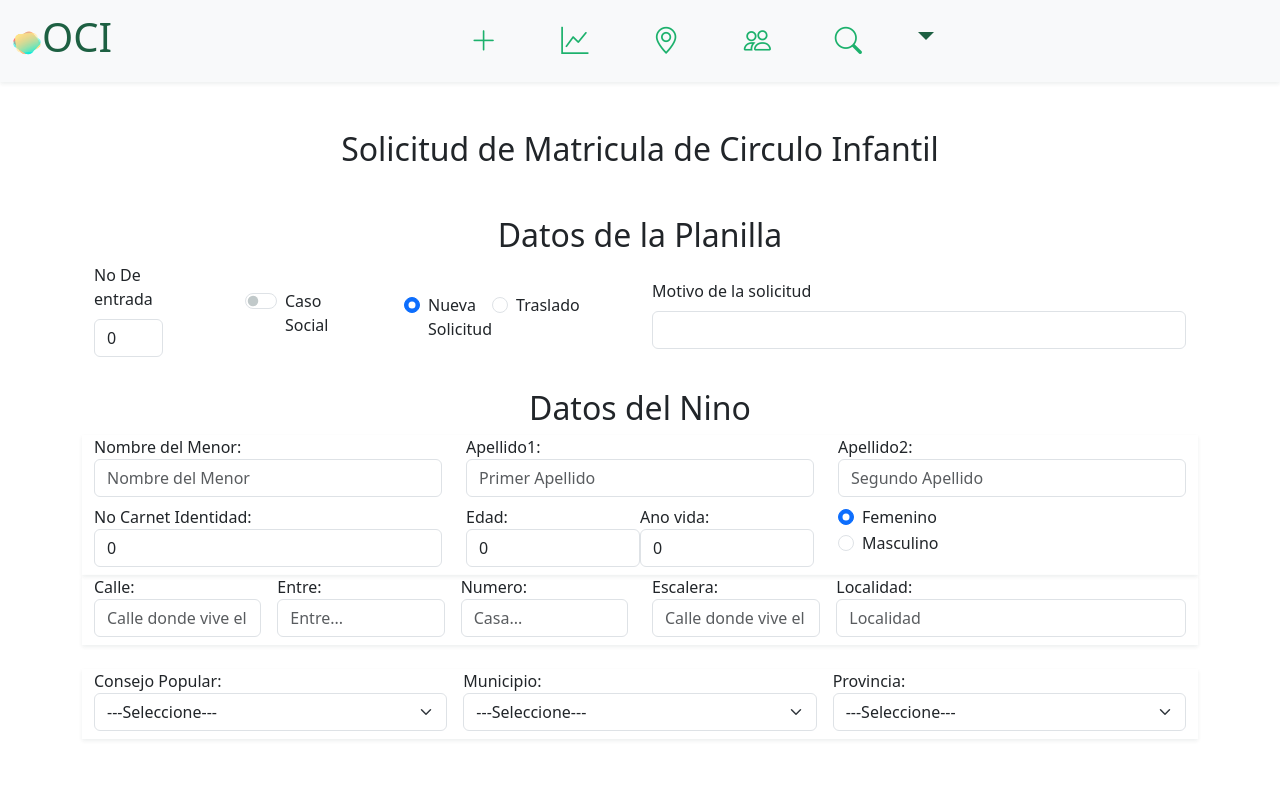
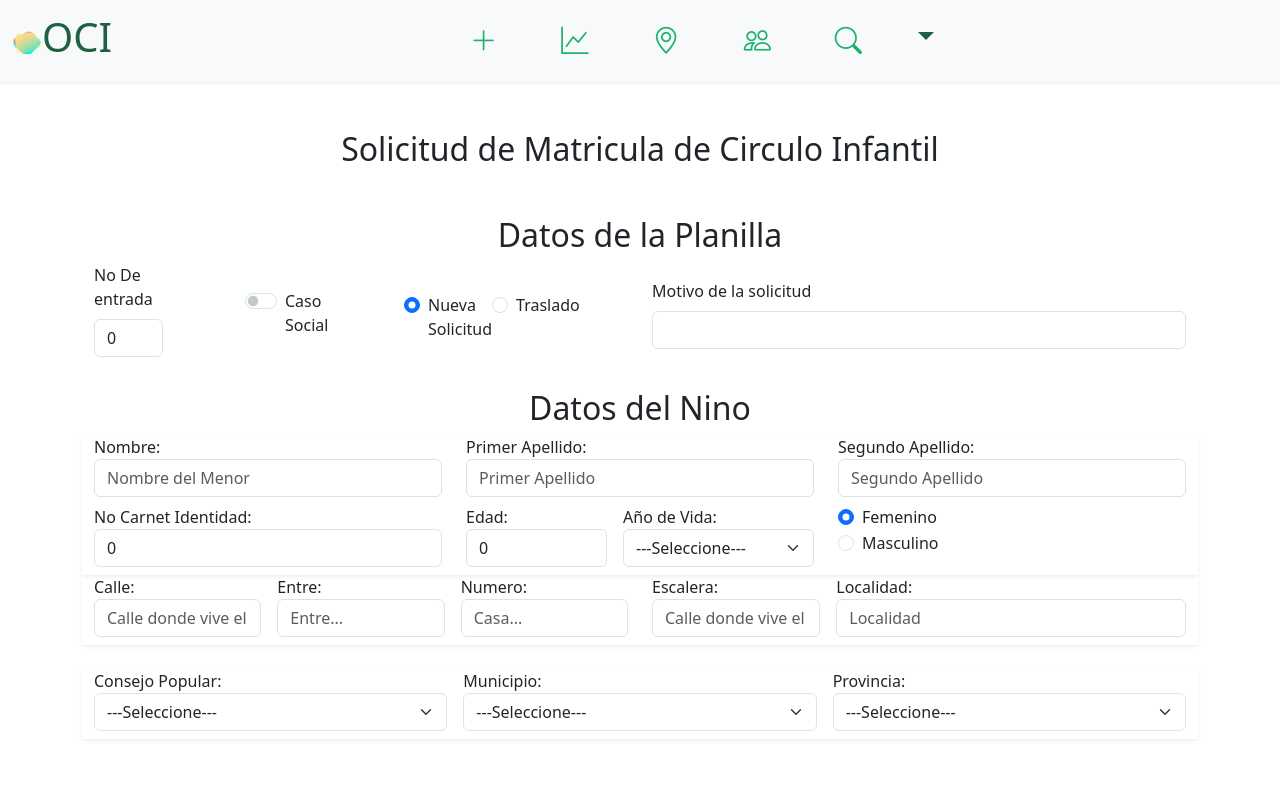
Before and after one commit to yoan0102/pruebaOCIFontend, a React (Vite) app: page /dashboard/submision in a window 1280 px wide. Shown: the top 791 px of the page. Built offline with nearby package versions, Linux system fonts and the light colour scheme.

Commit message:
fix: refactoring form children

```diff
--- a/src/pages/dashboard/Submision/components/forms/FormChildren/FormChildren.tsx
+++ b/src/pages/dashboard/Submision/components/forms/FormChildren/FormChildren.tsx
@@ -16,7 +16,7 @@ const FormChildren: React.FC<FormChildrenProps> = ({ values }) => {
       <section className="row shadow-sm">
         <div className="col-12 col-md-4 d-flex flex-column">
           <label className="form-label">
-            Nombre del Menor:
+            Nombre:
             <Field
               className="form-control"
               type="text"
@@ -42,7 +42,7 @@ const FormChildren: React.FC<FormChildrenProps> = ({ values }) => {
         </div>
         <div className="col-12 col-md-4">
           <label className="form-label w-100">
-            Apellido1:
+            Primer Apellido:
             <Field
               className="form-control"
               type="text"
@@ -53,7 +53,7 @@ const FormChildren: React.FC<FormChildrenProps> = ({ values }) => {
             />
             <ErrorMessage name="children.lastNameChildren" component="p" className="text-danger" />
           </label>
-          <div className="d-flex justify-content-between align-center">
+          <div className="d-flex justify-content-between align-center gap-3">
             <label className="form-label">
               Edad:
               <Field
@@ -66,23 +66,25 @@ const FormChildren: React.FC<FormChildrenProps> = ({ values }) => {
               />
               <ErrorMessage name="children.age" component="p" className="text-danger" />
             </label>
-            <label className="form-label">
-              Ano vida:
-              <Field
-                className="form-control"
-                type="number"
-                name="children.year_of_life"
-                id="year_of_life"
-                placeholder="Ano de vida"
-                value={values.year_of_life}
-              />
+            <label className="form-label w-100">
+              Año de Vida:
+              <Field as="select" className="form-select" name="children.year_of_life">
+                <option value="" selected>
+                  ---Seleccione---
+                </option>
+                <option value="2">2</option>
+                <option value="3">3</option>
+                <option value="4">4</option>
+                <option value="5">5</option>
+                <option value="6">6</option>
+              </Field>
               <ErrorMessage name="children.year_of_life" component="p" className="text-danger" />
             </label>
           </div>
         </div>
         <div className="col-12 col-md-4">
           <label className="form-label w-100">
-            Apellido2:
+            Segundo Apellido:
             <Field
               className="form-control"
               type="text"
```
